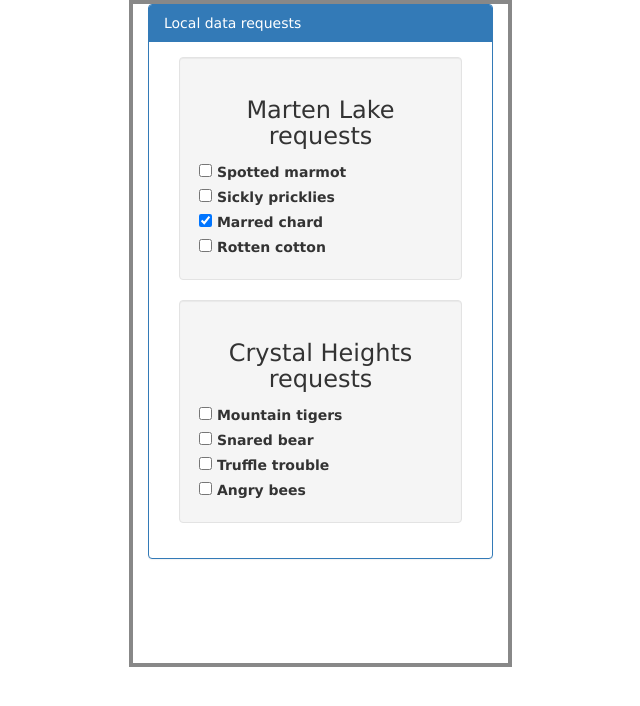
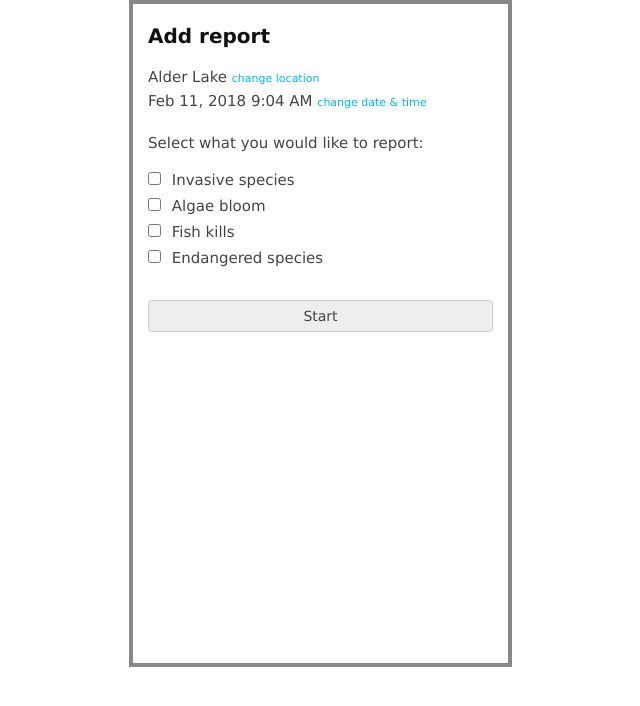
Before and after one commit to craklyn/fishackathon, a Node server app: page /page2 in a window 1280 px wide. Shown: the top 706 px of the page, without its empty margins (71-711 px from the left). Run offline with Node 20, Linux system fonts and the light colour scheme; some libraries are stand-ins or nearby versions.

Commit message:
Done with page 2

```diff
--- a/app-frontend/public/stylesheets/style.css
+++ b/app-frontend/public/stylesheets/style.css
@@ -90,3 +90,18 @@
   color: #444;
 
 }
+
+div.form-check{
+  font-size: 15px;
+  font-weight: 400;
+  color: #444;
+  padding-left: 0px;
+}
+input[type=checkbox]{
+  margin-right:6px;
+
+}
+
+label {
+  font-weight: 400;
+}
--- a/app-frontend/views/page2.html
+++ b/app-frontend/views/page2.html
@@ -16,66 +16,36 @@
 <navbar></navbar>
 
 <div class="container" ng-controller="IndexController">
-  <div class="panel panel-primary">
-    <div class="panel-heading">Local data requests</div>
-    <div class="panel-body" >
-
-      <div class="col-xs-12">
-        <div class="well" style="max-height: 300px;overflow: auto;">
-          <form>
-            <h3 class="text-center">Marten Lake requests</h3>
+  <div class="row">
+    <div class="col-xs-12" style="font-weight: 600; font-size: 20px; color: #111; margin-top: 20px;">Add report</div>
+    <div class="col-xs-12" style="font-weight: 550; font-size: 15px; color: #444; margin-top: 20px;">Alder Lake <span style="font-size: 11px; font-weight: 500;"><a href="#">change location</a></span></div>
+    <div class="col-xs-12" style="font-weight: 550; font-size: 15px; color: #444; margin-top: 6px; margin-bottom:24px;">Feb 11, 2018 9:04 AM <span style="font-size: 11px; font-weight: 500;"><a href="#">change date & time</a></span></div>
+    <div class="col-xs-12" style="color: #444; font-size: 15px; font-weight: 400;">
+      Select what you would like to report:
+      <form class="ng-pristine ng-valid"style="margin-top:16px;">
         <div class="form-check">
           <label>
-                <input type="checkbox" name="check"> <span class="label-text">Spotted marmot</span>
+            <input type="checkbox" name="check" ng-model="invasiveSpecies"> <span class="label-text">Invasive species</span>
           </label>
         </div>
         <div class="form-check">
           <label>
-                <input type="checkbox" name="check"> <span class="label-text">Sickly pricklies</span>
+            <input type="checkbox" name="check" ng-model="algaeBloom"> <span class="label-text">Algae bloom</span>
           </label>
         </div>
         <div class="form-check">
           <label>
-                <input type="checkbox" name="check" checked> <span class="label-text">Marred chard</span>
+            <input type="checkbox" name="check" ng-model="fishKills"> <span class="label-text">Fish kills</span>
           </label>
         </div>
         <div class="form-check">
           <label>
-                <input type="checkbox" name="check"> <span class="label-text">Rotten cotton</span>
+            <input type="checkbox" name="check" ng-model="endangeredSpecies"> <span class="label-text">Endangered species</span>
           </label>
         </div>
       </form>
-        </div>
-      </div>
 
-      <div class="col-xs-12">
-        <div class="well" style="max-height: 300px;overflow: auto;">
-          <form>
-            <h3 class="text-center">Crystal Heights requests</h3>
-            <div class="form-check">
-              <label>
-                <input type="checkbox" name="check"> <span class="label-text">Mountain tigers</span>
-              </label>
-            </div>
-            <div class="form-check">
-              <label>
-                <input type="checkbox" name="check"> <span class="label-text">Snared bear</span>
-              </label>
-            </div>
-            <div class="form-check">
-              <label>
-                <input type="checkbox" name="check"> <span class="label-text">Truffle trouble</span>
-              </label>
-            </div>
-            <div class="form-check">
-              <label>
-                <input type="checkbox" name="check"> <span class="label-text">Angry bees</span>
-              </label>
-            </div>
-          </form>
-        </div>
-      </div>
-
+      <button class="btn btn-primary btn-block" style="margin-top: 28px;" ng-show="invasiveSpecies || algaeBloom || fishKills || endangeredSpecies">Start</button>
     </div>
   </div>
 </div>
```
Lines whose indentation alone changed are shown as unchanged.
